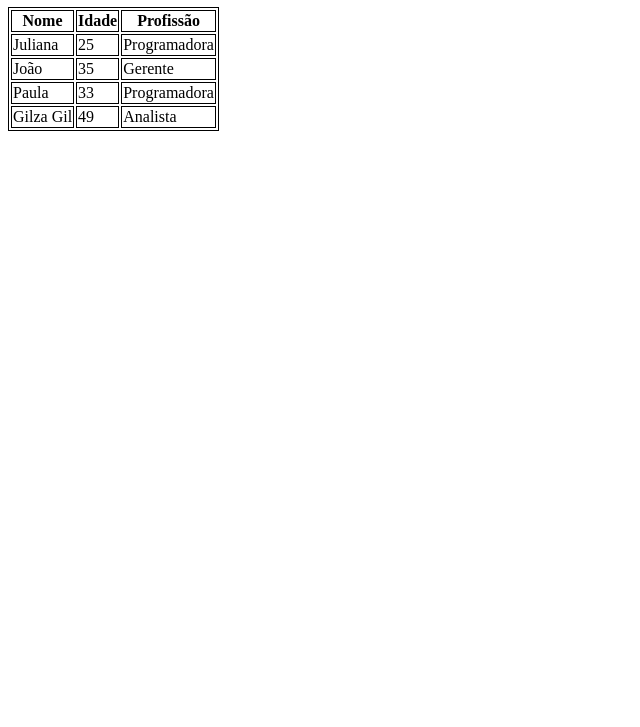
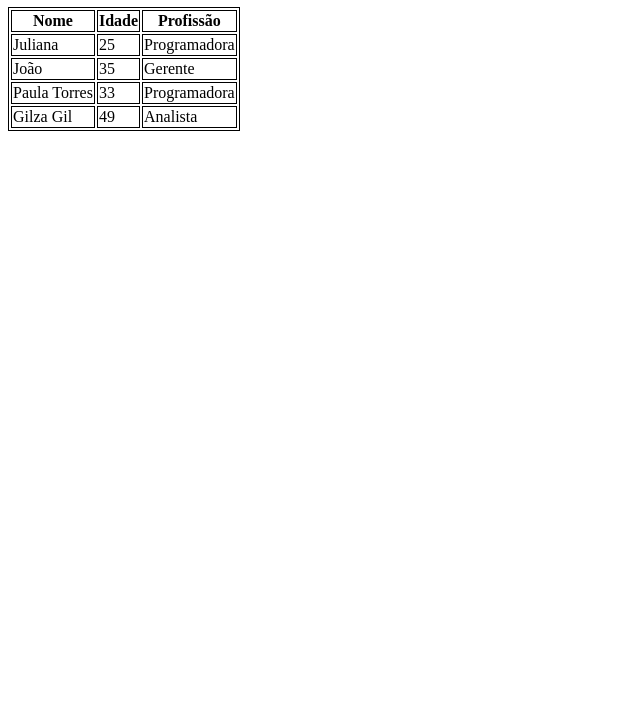
Before and after one commit to gilzagil/aula-tabela, a plain HTML site: page index.html in a window 1280 px wide. Shown: the part 73-800 px from the top of the page, without its empty margins (0-640 px from the left). Drawn offline with Linux system fonts and the light colour scheme.

Commit message:
Mudando nome Paula

```diff
--- a/index.html
+++ b/index.html
@@ -33,7 +33,7 @@
                 <td>Gerente</td>
             </tr>
             <tr>
-                <td>Paula</td>
+                <td>Paula Torres</td>
                 <td>33</td>
                 <td>Programadora</td>
             </tr>
```
